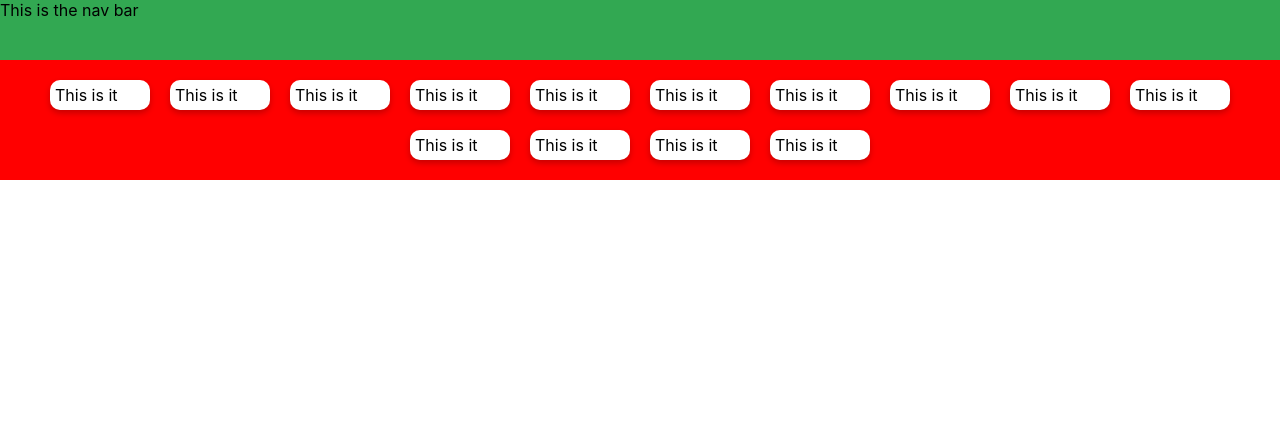
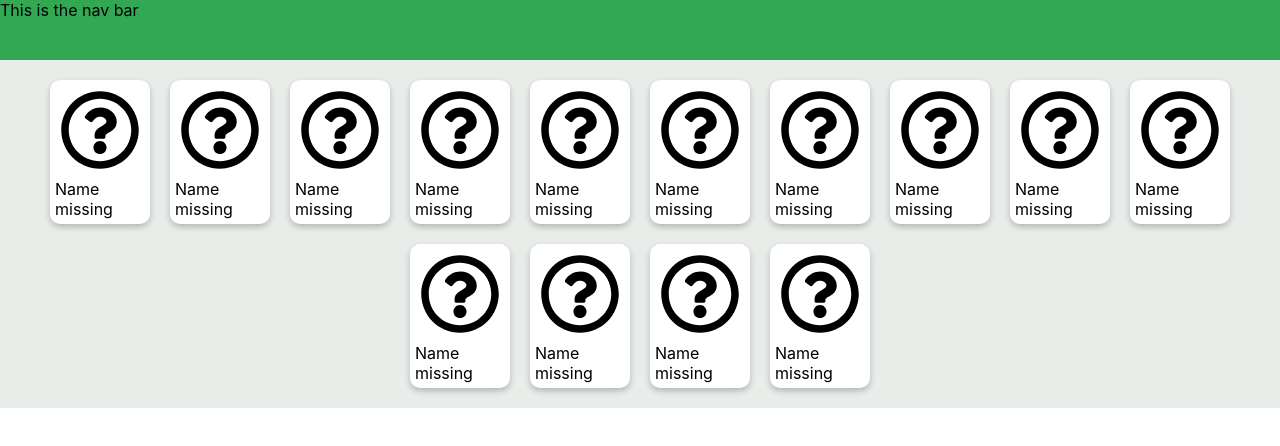
Before and after one commit to OfficialPhilcomm/dnd-assets, a React (Create React App) app: page / in a window 1280 px wide. Shown: the top 446 px of the page. Built offline with nearby package versions, Linux system fonts and the light colour scheme.

Commit message:
Finalize item list styling

```diff
--- a/src/components/index_main/full-item-list/full-item-list.css
+++ b/src/components/index_main/full-item-list/full-item-list.css
@@ -1,6 +1,6 @@
 .fullItemList {
   width: 100%;
-  background-color: red;
+  background-color: #e8edea;
 
   display: flex;
   flex-direction: row;
--- a/src/components/index_main/full-item-list/item-box/ItemBox.js
+++ b/src/components/index_main/full-item-list/item-box/ItemBox.js
@@ -1,8 +1,19 @@
 import React, { Component } from "react";
 import "./item-box.css";
+import QuestionMark from "../../../../img/question-circle-regular.svg";
 
 export default class ItemBox extends Component {
   render() {
-    return <div className="fullItemList-itemBox">This is it</div>;
+    const item = this.props.item || {};
+
+    const itemSpriteUrl = item.spriteUrl || QuestionMark;
+    const itemName = item.name || "Name missing";
+
+    return (
+      <div className="fullItemList-itemBox">
+        <img className="fullItemList-itemBox-image" src={itemSpriteUrl} />
+        <div className="fullItemList-itemBox-name">{itemName}</div>
+      </div>
+    );
   }
 }
--- a/src/components/index_main/full-item-list/item-box/item-box.css
+++ b/src/components/index_main/full-item-list/item-box/item-box.css
@@ -12,7 +12,5 @@
 .fullItemList-itemBox-image {
   width: 80px;
   height: 80px;
+  margin: 5px;
 }
-
-.fullItemList-itemBox-name {
-}
```
Also changed, not shown: src/img/question-circle-regular.svg (added).
